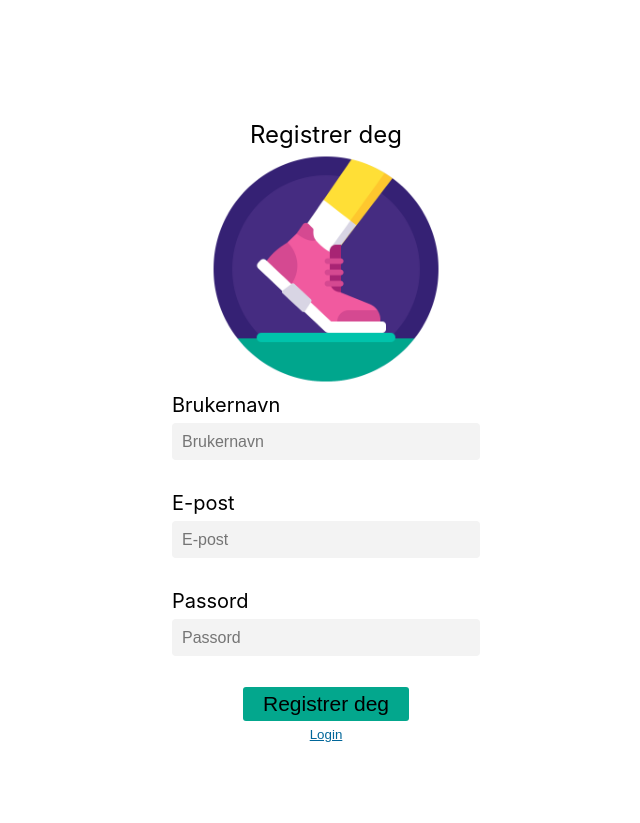
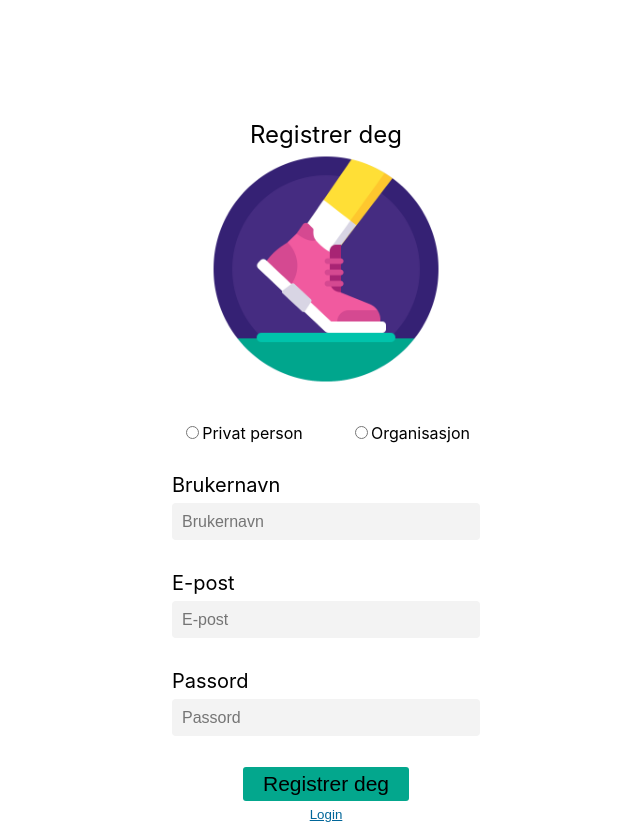
Before and after one commit to kristinelarssen/gjorno, a React (Create React App) app in the folder frontend/: page /signup in a window 1280 px wide. Shown: the whole page, without its empty margins (314-954 px from the left). Before the commit the page ends 800 px from the top, so only its background shows below. Built offline with nearby package versions, Linux system fonts and the light colour scheme.

Commit message:
feat(#31): Checkbox for om man er privat eller organisasjon

```diff
--- a/frontend/src/components/SignupForm/index.tsx
+++ b/frontend/src/components/SignupForm/index.tsx
@@ -15,6 +15,12 @@ const SignupForm: React.FC<Props> = ({ handleSignup }) => {
   const [username, setUsername] = useState("");
   const [email, setEmail] = useState("");
   const [password, setPassword] = useState("");
+  const [isOrganization, setCheckbox] = useState(false);
+  console.log(isOrganization);
+
+  const handleCheckboxChange = (Boolean: boolean) => {
+    setCheckbox(Boolean);
+  };
 
   return (
     <div className="base-container">
@@ -25,6 +31,26 @@ const SignupForm: React.FC<Props> = ({ handleSignup }) => {
             <img id="login-image" src={loginImage} alt="login" />
           </div>
           <div className="form">
+            <div id="float-container">
+              <div id="private" className="float-child">
+                <input
+                  type="radio"
+                  name="radiobutton"
+                  value="private"
+                  onChange={(e) => handleCheckboxChange(false)}
+                ></input>
+                <label htmlFor="private">Privat person</label>
+              </div>
+              <div id="organization" className="float-child">
+                <input
+                  type="radio"
+                  name="radiobutton"
+                  value="organization"
+                  onChange={(e) => handleCheckboxChange(true)}
+                ></input>
+                <label htmlFor="organization">Organisasjon</label>
+              </div>
+            </div>
             <div className="form-group">
               <label htmlFor="username" className="loginLabel">
                 Brukernavn
@@ -72,6 +98,7 @@ const SignupForm: React.FC<Props> = ({ handleSignup }) => {
                 username: username,
                 email: email,
                 password: password,
+                isOrganization: isOrganization,
               });
             }}
           >
--- a/frontend/src/styles/login.css
+++ b/frontend/src/styles/login.css
@@ -92,3 +92,13 @@
   text-decoration: underline;
   cursor: pointer;
 }
+
+#float-container {
+  display: flex;
+  width: 100%;
+  padding: 30px;
+}
+
+.float-child {
+  flex: 1;
+}
```
Also changed, not shown: frontend/src/interfaces/user.ts (+6 -5 lines).
